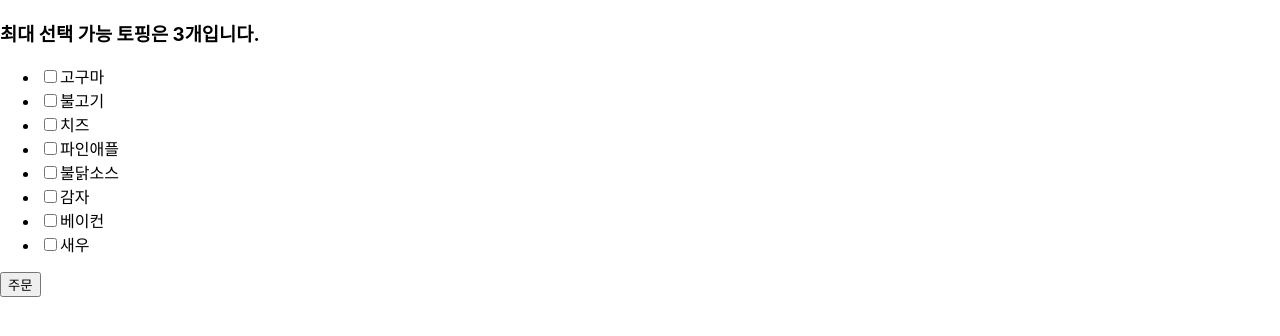
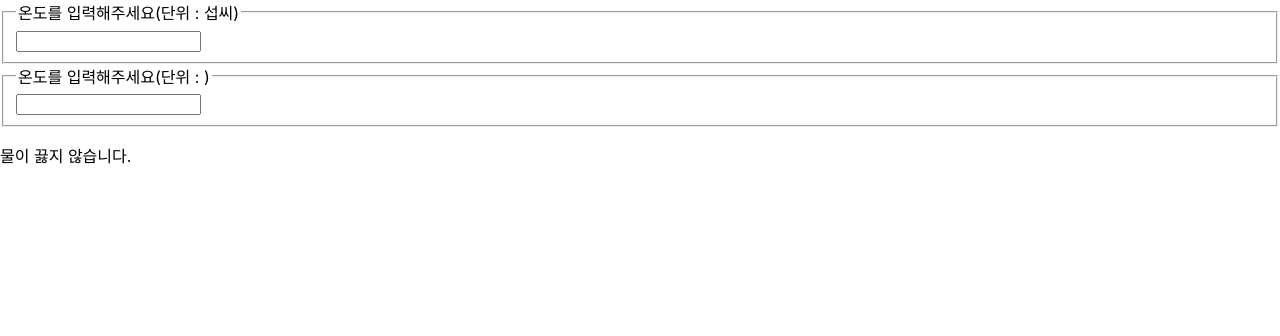
Before and after one commit to mawoo-UI/react, a React (Create React App) app in the folder my-app3/: page / in a window 1280 px wide. Shown: the top 336 px of the page. Built offline with nearby package versions, Linux system fonts and the light colour scheme.

Commit message:
섭씨화씨 계산기

```diff
--- /dev/null
+++ b/my-app3/src/chapter_12/Calculator.jsx
@@ -0,0 +1,66 @@
+import React, { useState } from "react";
+//함수구간
+const scaleName = {
+  c: "섭씨",
+  f: "화씨",
+};
+const toCelsius = (fahrenheit) => (fahrenheit - 32) * 5 / 9;
+
+const toFahrenheit = celsius =>  celsius * 9 / 5 + 32
+
+const tryConvert = (temperature, convert) => {
+  const input = parseFloat(temperature);
+  if (Number.isNaN(input)) {
+    return '';
+  }
+  const output = convert(input);
+  const rounded = Math.round(output * 1000) / 1000;
+
+  return rounded.toString();
+}
+
+//컴포넌트 구간
+
+const TemperatureInput = ({scale, temperature,onTemperatureChange}) => {
+  console.log(temperature);
+  return (
+    <fieldset>
+      <legend>온도를 입력해주세요(단위 : {scaleName[scale]})</legend>
+      <input value={temperature} onChange={e =>onTemperatureChange(e.target.value)} />
+    </fieldset>
+    )
+}
+
+const BoilingVerdict = ({celsius}) => (celsius >= 100) ? <p>물이 끓습니다.</p> : <p>물이 끓지 않습니다.</p>
+
+const Calculator = () => {
+  const [temperature, setTemperature] = useState("");
+  const [scale, setScale ] = useState('c');
+
+  const handleCelsiusChange = temperature => {
+    setTemperature(temperature);
+    setScale('c');
+  }
+  const handleFahrenheitChange = (temperature) => {
+    setTemperature(temperature);
+    setScale('f');
+  }
+  const celsius = scale === 'f' ? tryConvert(temperature, toCelsius) : temperature;
+  const fahrengeit = scale === 'c' ? tryConvert(temperature, toFahrenheit) : temperature;
+
+
+  return(
+    <div>
+      <TemperatureInput
+        scale={"c"}
+        temperature={celsius}
+        onTemperatureChange={handleCelsiusChange} />
+      <TemperatureInput
+        scale={"t"}
+        temperature={fahrengeit}
+        onTemperatureChange={handleFahrenheitChange} />
+        <BoilingVerdict celsius={parseFloat(celsius)} />
+    </div>
+  );
+}
+export default Calculator;
--- a/my-app3/src/index.js
+++ b/my-app3/src/index.js
@@ -18,6 +18,7 @@ import AttendanceBook from './chapter_10/AttendanceBook';
 import NumberList from './chapter_10/NumberList';
 import MyForm from './chapter_11/MyForm';
 import Multiple from './chapter_11/Multiple';
+import Calculator from './chapter_12/Calculator';
 
 
 const root = ReactDOM.createRoot(document.getElementById('root'));
@@ -44,7 +45,8 @@ const root = ReactDOM.createRoot(document.getElementById('root'));
     {/* <AttendanceBook /> */}
     {/* <NumberList /> */}
       {/* <MyForm /> */}
-      <Multiple />
+      {/* <Multiple /> */}
+      <Calculator />
    </>
   </React.StrictMode>
   );
```
